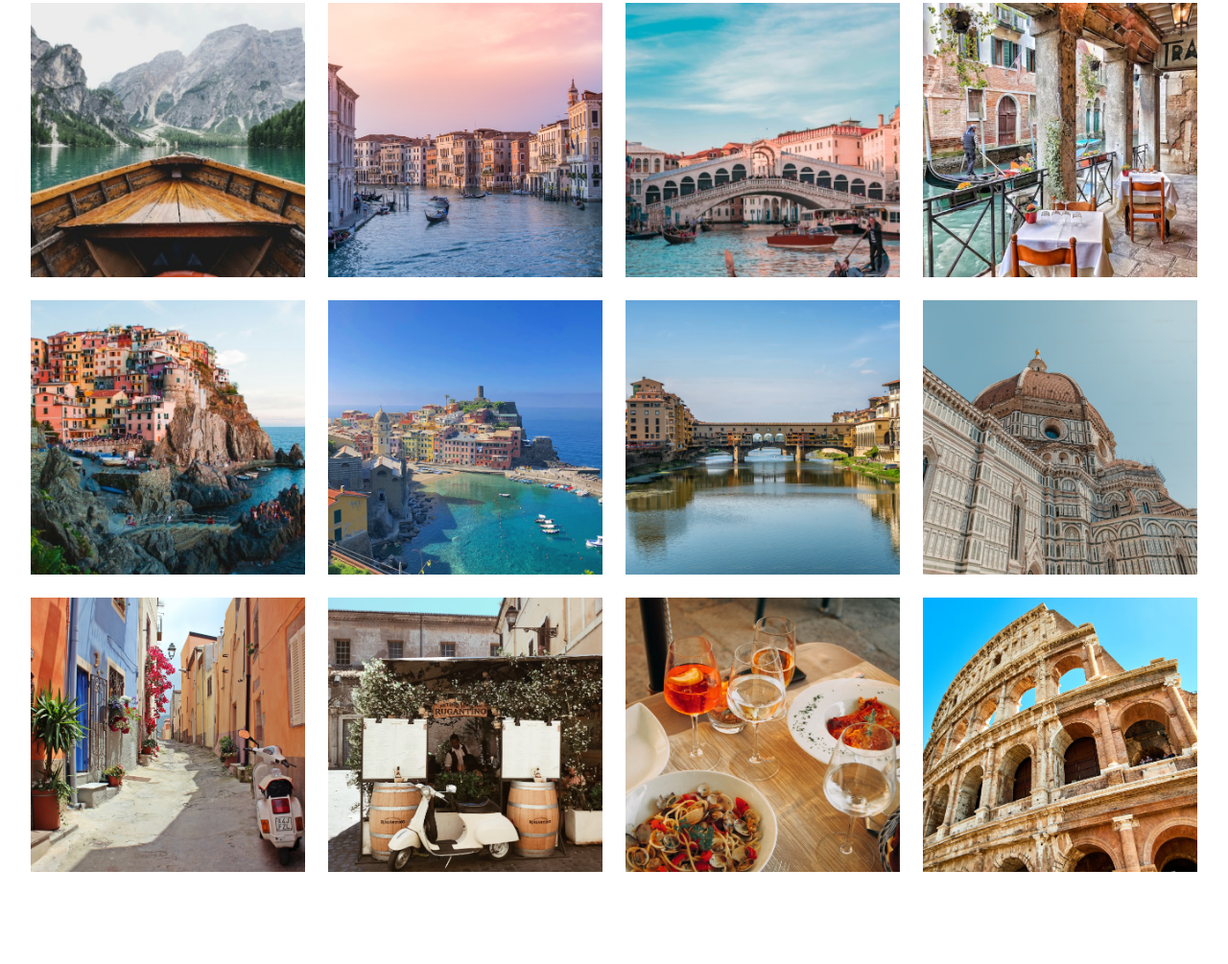
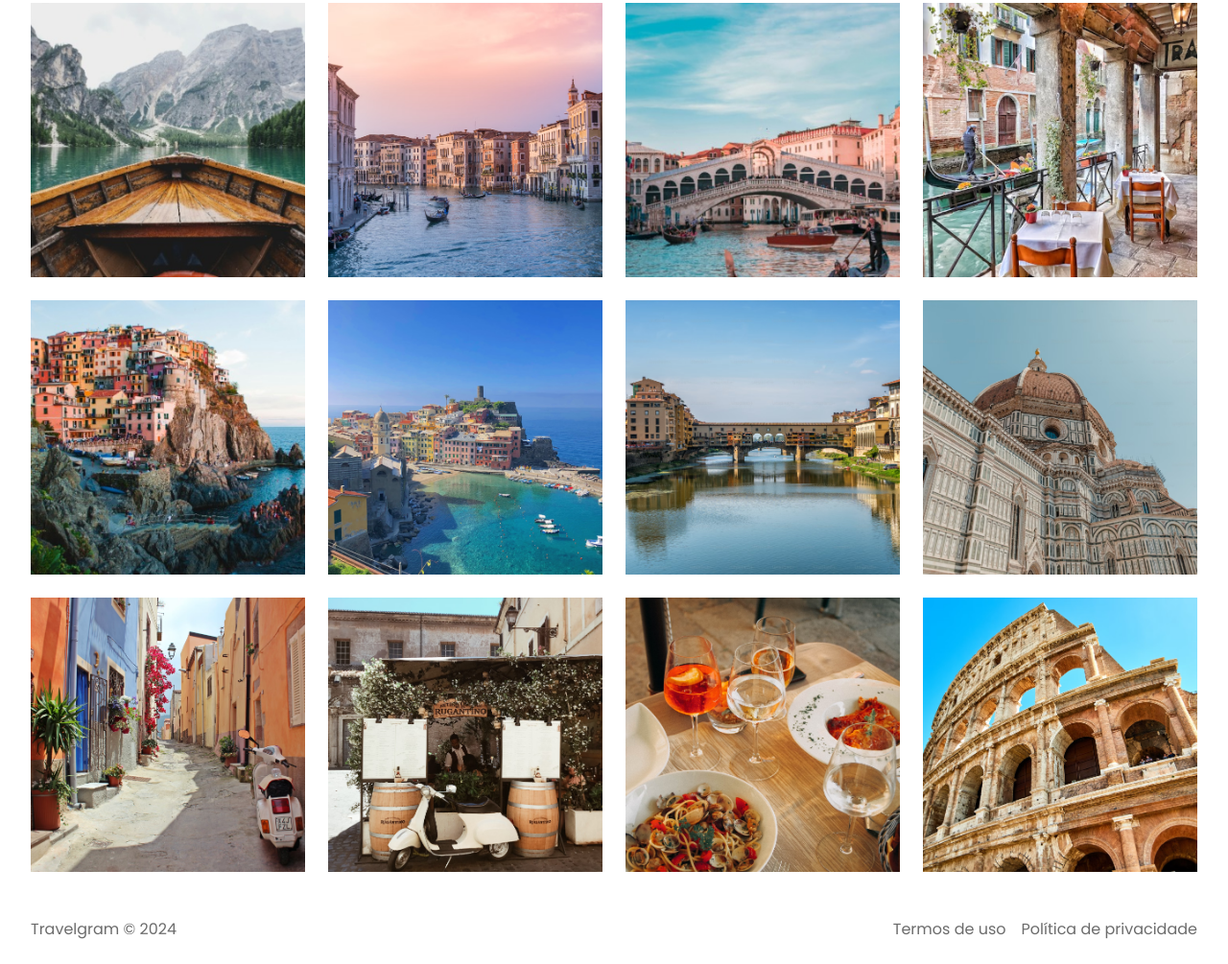
Before and after one commit to felipebalaminut/Travelgram, a plain HTML site: page index.html in a window 1280 px wide. Shown: the part 357-1362 px from the top of the page at 96% size. Before the commit the page ends 1290 px from the top, so only its background shows below. Drawn offline with Linux system fonts and the light colour scheme.

Commit message:
done footer

```diff
--- a/index.html
+++ b/index.html
@@ -83,5 +83,13 @@
       <img src="assets/images/Image 11.png" alt="" />
       <img src="assets/images/Image 12.png" alt="" />
     </main>
+
+    <footer class="container">
+      <span>Travelgram &copy; 2024</span>
+      <ul>
+        <li><a href="#">Termos de uso</a></li>
+        <li><a href="#">Política de privacidade</a></li>
+      </ul>
+    </footer>
   </body>
 </html>
--- /dev/null
+++ b/styles/footer.css
@@ -0,0 +1,13 @@
+footer {
+    padding-block: 24px;
+
+    display: flex;
+    justify-content: space-between;
+}
+
+footer ul {
+    list-style: none;
+
+    display: flex;
+    gap: 16px;
+}
--- a/styles/index.css
+++ b/styles/index.css
@@ -2,3 +2,4 @@
 @import url(nav.css);
 @import url(header.css);
 @import url(main.css);
+@import url(footer.css);
```
Lines whose indentation alone changed are shown as unchanged.
